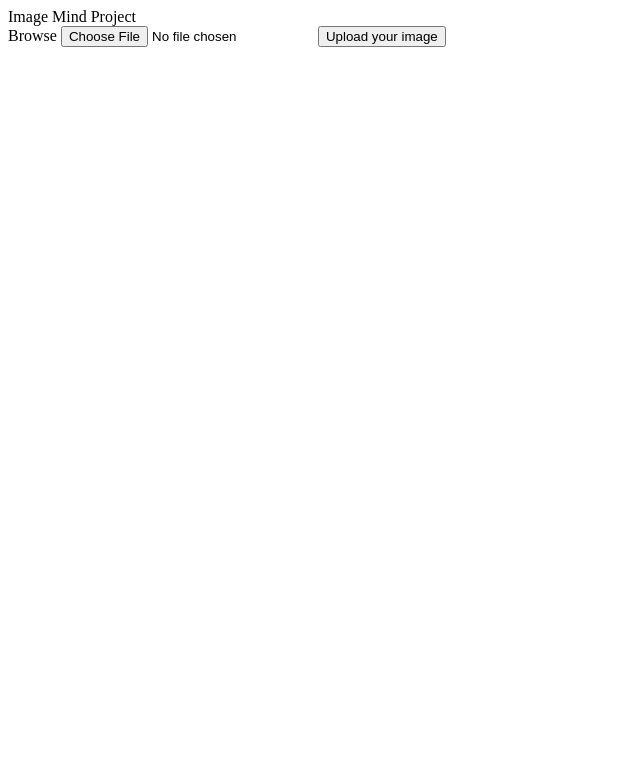
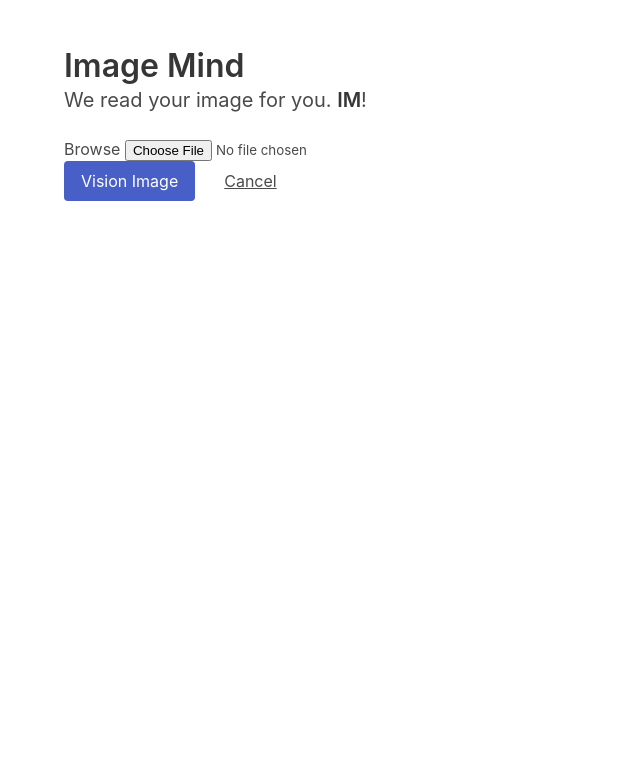
Before and after one commit to freewayz/vision-api-dev2017, a Flask app: page / in a window 1280 px wide. Shown: the top 783 px of the page, without its empty margins (0-640 px from the left). Run offline with Flask 2, Linux system fonts and the light colour scheme; some libraries are stand-ins or nearby versions.

```diff
--- a/templates/index.html
+++ b/templates/index.html
@@ -1,16 +1,40 @@
-<html lang="en">
+<!DOCTYPE html>
+<html>
+
 <head>
-    <meta charset="UTF-8">
-    <meta name="viewport" content="width=device-width, initial-scale=1.0">
-    <meta http-equiv="X-UA-Compatible" content="ie=edge">
-    <title>Image Mind</title>
+    <meta charset="utf-8">
+    <meta name="viewport" content="width=device-width, initial-scale=1">
+    <title>Hello Bulma!</title>
+    <link rel="stylesheet" href="https://maxcdn.bootstrapcdn.com/font-awesome/4.7.0/css/font-awesome.min.css">
+    <link rel="stylesheet" href="https://cdnjs.cloudflare.com/ajax/libs/bulma/0.6.1/css/bulma.min.css">
 </head>
-<body>
-   Image Mind Project
 
-   <form action="/v1/vision/" method="post" enctype="multipart/form-data" >
-        Browse <input <input type="file" name="image" >
-    <input type="submit" value="Upload your image" class="">
-</form>
+<body id="app">
+    <section class="section">
+        <div class="container">
+            <h1 class="title">
+               Image Mind
+            </h1>
+            <p class="subtitle">
+                We read your image for you.
+                <strong>IM</strong>!
+            </p>
+
+            <form action="/v1/vision/" method="post" enctype="multipart/form-data">
+                Browse
+                <input <input type="file" name="image">
+                <div class="field is-grouped">
+                    <div class="control">
+                    <input type="submit" value="Vision Image" class="button is-link">
+
+                    </div>
+                    <div class="control">
+                      <button class="button is-text">Cancel</button>
+                    </div>
+                  </div>
+            </form>
+        </div>
+    </section>
 </body>
+
 </html>
```
